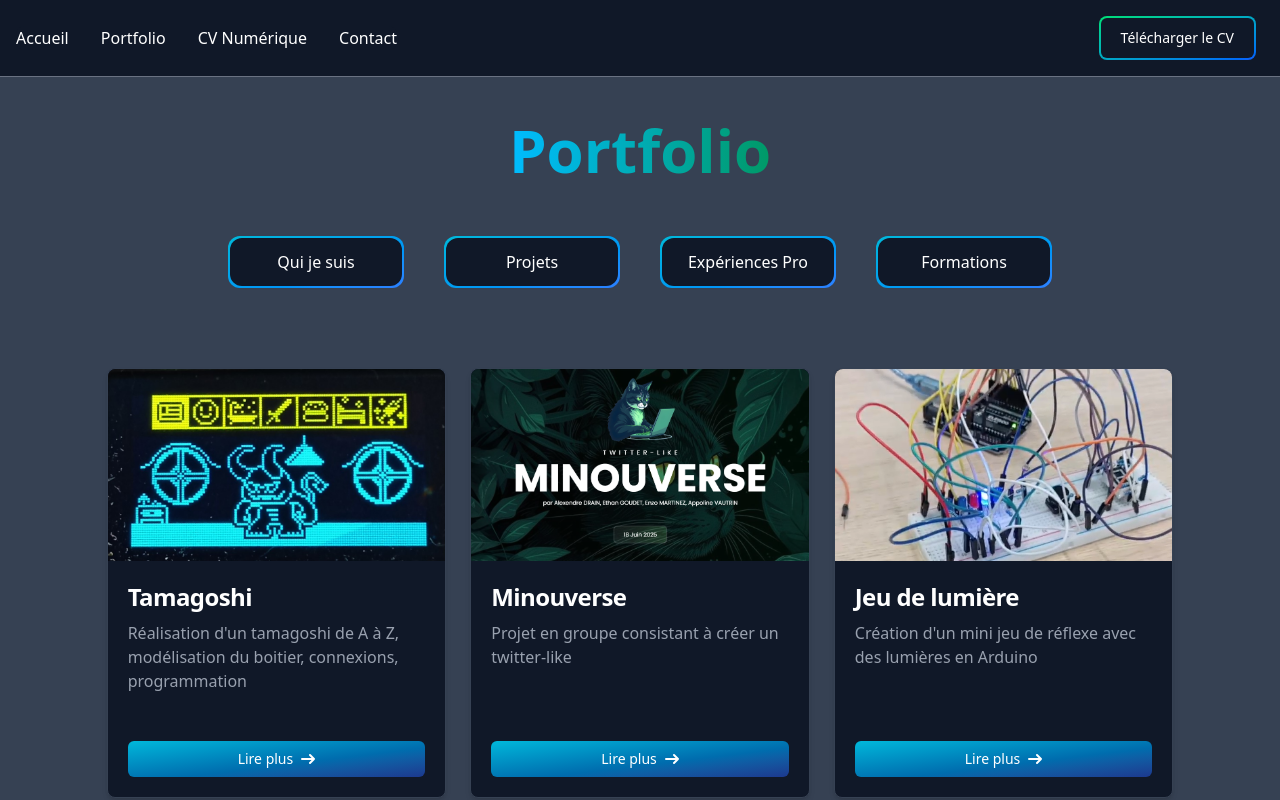
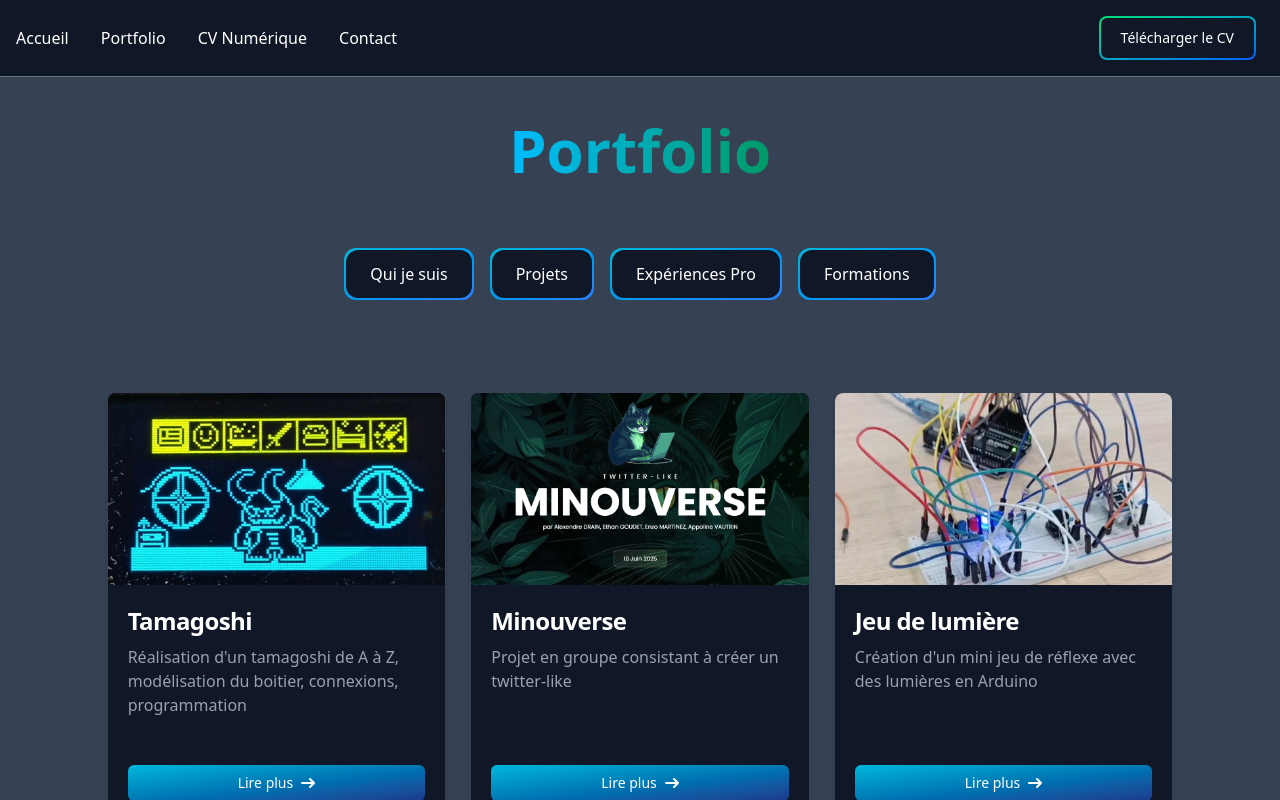
Before and after one commit to Haiku-na/Portfolio, a React (Vite) app: page /portfolio/projets in a window 1280 px wide. Shown: the top 800 px of the page. Built offline with nearby package versions, Linux system fonts and the light colour scheme.

Commit message:
responsive navbar portfolio

```diff
--- a/src/components/navbar_portfolio.jsx
+++ b/src/components/navbar_portfolio.jsx
@@ -1,43 +1,46 @@
-import { useEffect } from "react";
 import "../index.css";
-import React from "react";
-import { Link } from "react-router-dom";
+import React, { useEffect, useState } from "react";
+import { Link, useLocation } from "react-router-dom";
 
 export default function Navbar_portfolio() {
+    const location = useLocation();
+    const [isMenuOpen, setIsMenuOpen] = useState(false);
+    const toggleMenu = () => {
+        setIsMenuOpen((prev) => !prev);
+    };
     return (
-        <nav className="justify-items-center m-10 ">
-            <ul className="flex items-stretch">
-                <li>
-                    <Link to="/portfolio/qui_je_suis" className="flex inline-flex items-center justify-center p-0.5 mx-5 overflow-hidden text-l font-medium rounded-xl group bg-gradient-to-br from-cyan-500 to-blue-500 group-hover:from-cyan-500 group-hover:to-blue-500 hover:text-white text-white focus:ring-4 focus:outline-none focus:ring-cyan-800">
-                        <span className="w-43 relative text-center px-6 py-3 transition-all ease-in duration-75 bg-gray-900 rounded-xl group-hover:bg-transparent">
+        <nav className="flex flex-col items-center md:m-10 md:relative fixed">
+            <button type="button" onClick={toggleMenu} className="fixed top-30 z-100 left-10 cursor-pointer inline-flex items-center p-2 w-10 h-10 justify-center text-sm text-gray-500 rounded-lg md:hidden bg-gray-800 hover:bg-gray-900 focus:outline-none focus:ring-2 focus:ring-gray-200 text-gray-400 hover:bg-gray-700 focus:ring-gray-600 transition" aria-controls="navbar-sticky" aria-expanded={isMenuOpen} >
+                <span className="sr-only">Ouvrir le menu</span>
+                <svg className="w-5 h-5" aria-hidden="true" xmlns="http://www.w3.org/2000/svg" fill="none" viewBox="0 0 17 14" >
+                    <path stroke="currentColor" strokeLinecap="round" strokeLinejoin="round" strokeWidth="2" d="M1 1h15M1 7h15M1 13h15" />
+                </svg>
+            </button>
+            <div className={`${isMenuOpen ? "" : "hidden"} items-center justify-between w-full md:flex md:w-auto md:order-1`}  id="navbar-sticky">
+                <div className="flex items-center md:flex-row flex-col md:bg-transparent bg-gray-900 p-3 rounded-xl  gap-1 md:gap-4">
+                    <Link to="/portfolio/qui_je_suis"  onClick={() => setIsMenuOpen(false)} className="flex inline-flex items-center justify-center p-0.5 overflow-hidden text-l font-medium rounded-xl bg-transparent md:group md:bg-gradient-to-br md:from-cyan-500 md:to-blue-500 md:group-hover:from-cyan-500 md:group-hover:to-blue-500 md:hover:text-white md:text-white md:focus:ring-4 md:focus:outline-none md:focus:ring-cyan-800">
+                        <span className="text-center md:px-6 px-3 hover:bg-gray-800 py-3 bg-gray-700 md:hover:transparent md:transition-all md:ease-in md:duration-75 md:bg-gray-900 rounded-xl md:group-hover:bg-transparent">
                             Qui je suis
                         </span>
                     </Link>
-                </li>
-                <li>
-                    <Link to="/portfolio/projets" className="flex inline-flex items-center justify-center p-0.5 mx-5 overflow-hidden text-l font-medium rounded-xl group bg-gradient-to-br from-cyan-500 to-blue-500 group-hover:from-cyan-500 group-hover:to-blue-500 hover:text-white text-white focus:ring-4 focus:outline-none focus:ring-cyan-800">
-                        <span className="w-43 relative text-center px-6 py-3 transition-all ease-in duration-75 bg-gray-900 rounded-xl group-hover:bg-transparent">
+                    <Link to="/portfolio/projets"  onClick={() => setIsMenuOpen(false)} className="flex inline-flex items-center justify-center p-0.5 overflow-hidden text-l font-medium rounded-xl bg-transparent md:group md:bg-gradient-to-br md:from-cyan-500 md:to-blue-500 md:group-hover:from-cyan-500 md:group-hover:to-blue-500 md:hover:text-white md:text-white md:focus:ring-4 md:focus:outline-none md:focus:ring-cyan-800">
+                        <span className="text-center md:px-6 px-3 hover:bg-gray-800 py-3 bg-gray-700 md:transition-all md:ease-in md:duration-75 md:bg-gray-900 rounded-xl md:group-hover:bg-transparent">
                             Projets
                         </span>
                     </Link>
-                </li>
-                <li>
-                    <Link to="/portfolio/experience_pro" className="flex inline-flex items-center justify-center p-0.5 mx-5 overflow-hidden text-l font-medium rounded-xl group bg-gradient-to-br from-cyan-500 to-blue-500 group-hover:from-cyan-500 group-hover:to-blue-500 hover:text-white text-white focus:ring-4 focus:outline-none focus:ring-cyan-800">
-                        <span className="w-43 relative text-center px-6 py-3 transition-all ease-in duration-75 bg-gray-900 rounded-xl group-hover:bg-transparent">
+                    <Link to="/portfolio/experience_pro"  onClick={() => setIsMenuOpen(false)} className="flex inline-flex items-center justify-center p-0.5 overflow-hidden text-l font-medium rounded-xl bg-transparent md:group md:bg-gradient-to-br md:from-cyan-500 md:to-blue-500 md:group-hover:from-cyan-500 md:group-hover:to-blue-500 md:hover:text-white md:text-white md:focus:ring-4 md:focus:outline-none md:focus:ring-cyan-800">
+                        <span className="text-center md:px-6 px-3 hover:bg-gray-800 py-3 bg-gray-700 md:transition-all md:ease-in md:duration-75 md:bg-gray-900 rounded-xl md:group-hover:bg-transparent">
                             Expériences Pro
                         </span>
                     </Link>
-                </li>
-                <li>
 
-                    <Link to="/portfolio/formations" className="flex inline-flex items-center justify-center p-0.5 mx-5 overflow-hidden text-l font-medium rounded-xl group bg-gradient-to-br from-cyan-500 to-blue-500 group-hover:from-cyan-500 group-hover:to-blue-500 hover:text-white text-white focus:ring-4 focus:outline-none focus:ring-cyan-800">
-                        <span className="w-43 relative text-center px-6 py-3 transition-all ease-in duration-75 bg-gray-900 rounded-xl group-hover:bg-transparent">
+                    <Link to="/portfolio/formations"  onClick={() => setIsMenuOpen(false)} className="flex inline-flex items-center justify-center p-0.5 overflow-hidden text-l font-medium rounded-xl bg-transparent md:group md:bg-gradient-to-br md:from-cyan-500 md:to-blue-500 md:group-hover:from-cyan-500 md:group-hover:to-blue-500 md:hover:text-white md:text-white md:focus:ring-4 md:focus:outline-none md:focus:ring-cyan-800">
+                        <span className="text-center md:px-6 px-3 hover:bg-gray-800 py-3 bg-gray-700 md:transition-all md:ease-in md:duration-75 md:bg-gray-900 rounded-xl md:group-hover:bg-transparent">
                             Formations
                         </span>
                     </Link>
-                </li>
-
-            </ul>
+                </div>
+            </div>
         </nav>
     );
 }
--- a/src/layout/Header/Header.jsx
+++ b/src/layout/Header/Header.jsx
@@ -4,7 +4,6 @@ import React from "react";
 
 export default function Header() {
   const location = useLocation();
-  const navigate = useNavigate();
   const [isMenuOpen, setIsMenuOpen] = useState(false);
 
   const getPageName = (path) => {
```
